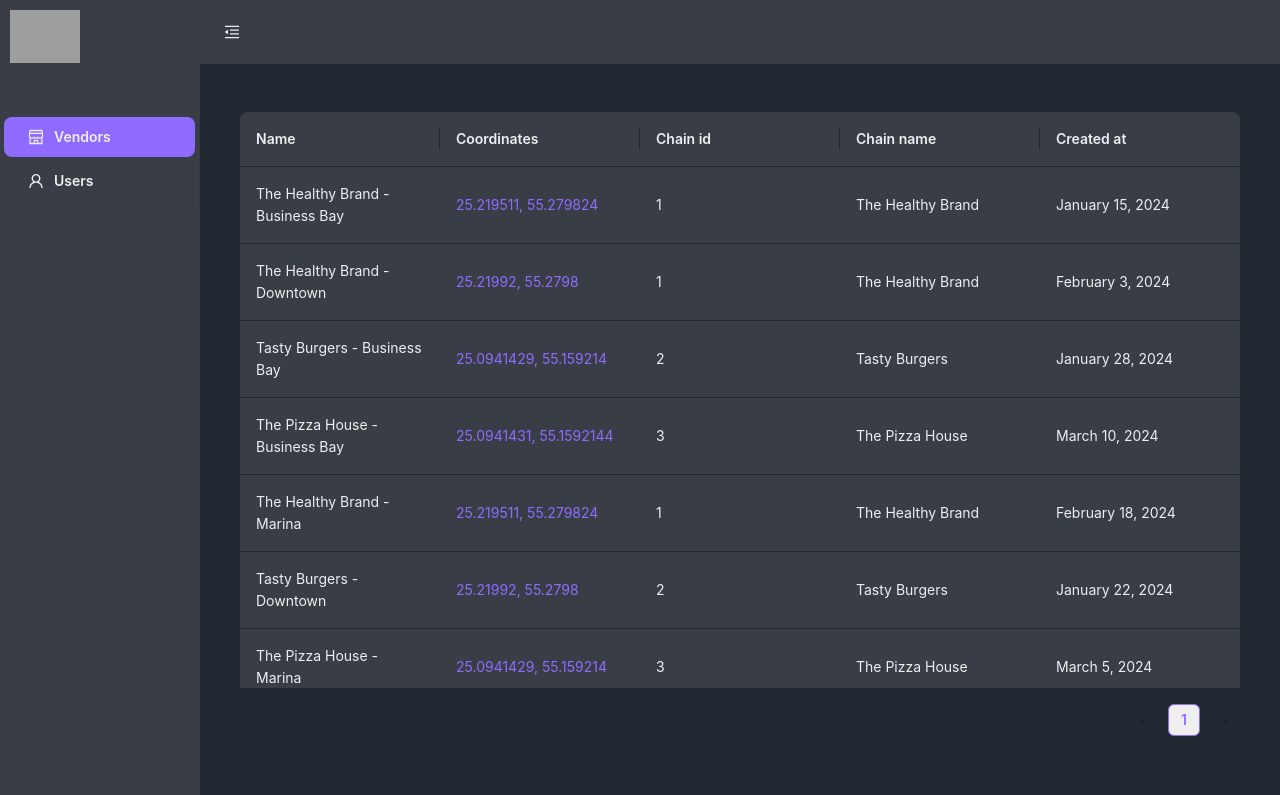
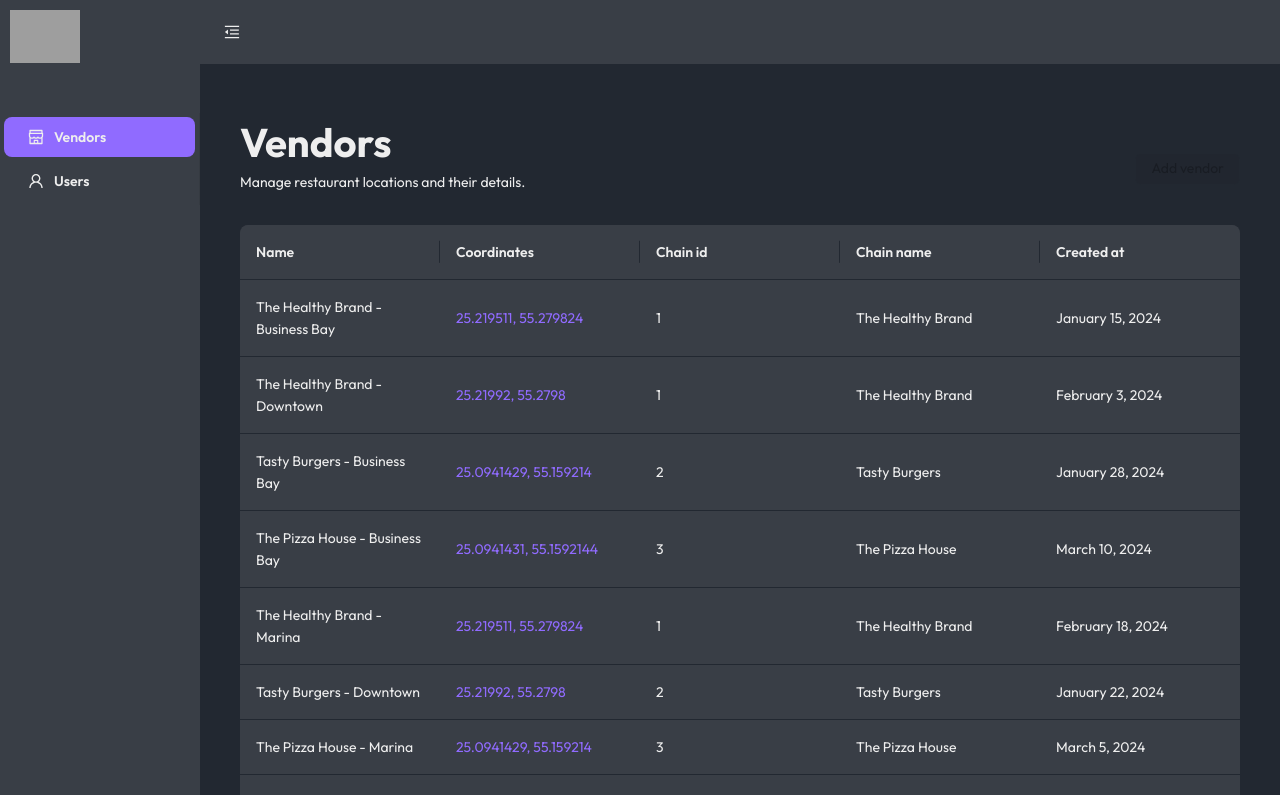
Before and after one commit to junik1337/Revly-Dashboard, a Next.js app: page /vendors in a window 1280 px wide. Shown: the top 795 px of the page. Built offline with nearby package versions, Linux system fonts and the light colour scheme; grey boxes are pictures that could not be loaded; what @ant-design/nextjs-registry would draw is missing.

Commit message:
frontend finished

```diff
--- a/app/components/Layout.tsx
+++ b/app/components/Layout.tsx
@@ -10,6 +10,7 @@ import {
 import { Button, ConfigProvider, Layout, Menu } from "antd";
 import { usePathname, useRouter } from "next/navigation";
 import Image from "next/image";
+import Link from "next/link";
 
 const { Header, Sider, Content } = Layout;
 
@@ -58,6 +59,14 @@ const AppLayoutProvider: React.FC<{ children: React.ReactNode }> = ({
             colorText: "var(--color-myWhite)",
             colorBorder: "var(--color-myBlack)",
           },
+          Button: {
+            colorPrimary: "var(--color-myViolet)",
+            colorPrimaryHover: "var(--color-myViolet)",
+            colorPrimaryActive: "var(--color-myViolet)",
+            colorBgContainer: "var(--color-myWhite)",
+            colorText: "var(--color-myBlack)",
+            colorBorder: "var(--color-myBlack)",
+          },
         },
       }}
     >
@@ -68,13 +77,19 @@ const AppLayoutProvider: React.FC<{ children: React.ReactNode }> = ({
           collapsed={collapsed}
           style={{ backgroundColor: "var(--color-myGrey)" }}
         >
+          <Link href="/">
             <Image
               src="https://cdn.prod.website-files.com/66be4630db3d6b1bfd791b23/66be5673f24147259459348a_Logo.svg"
               width={70}
               height={70}
               alt="logo"
-            style={{ margin: "10px", marginLeft: "10px", marginBottom: "50px" }}
+              style={{
+                margin: "10px",
+                marginLeft: "10px",
+                marginBottom: "50px",
+              }}
             />
+          </Link>
 
           <Menu
             style={{
--- a/app/globals.css
+++ b/app/globals.css
@@ -1,3 +1,4 @@
+@import url("https://fonts.googleapis.com/css2?family=Outfit:wght@100..900&display=swap");
 @import "tailwindcss";
 
 @theme {
@@ -10,6 +11,10 @@
 .leaflet-container {
   width: 100%;
   height: 100%;
+}
+
+* {
+  font-family: "Outfit";
 }
 
 body {
--- a/app/layout.tsx
+++ b/app/layout.tsx
@@ -1,16 +1,9 @@
 import type { Metadata } from "next";
-import { Source_Code_Pro } from "next/font/google";
 import { AntdRegistry } from "@ant-design/nextjs-registry";
 import AppLayoutProvider from "./components/Layout";
 
 import "@ant-design/v5-patch-for-react-19";
 import "./globals.css";
-
-const sourceCodePro = Source_Code_Pro({
-  variable: "--font-source-code-pro",
-  subsets: ["latin"],
-  weight: ["200", "300", "400", "500", "600", "700", "800", "900"],
-});
 
 export const metadata: Metadata = {
   title: "Revly Dashboard",
@@ -24,9 +17,7 @@ export default function RootLayout({
 }>) {
   return (
     <html lang="en">
-      <body
-        className={`${sourceCodePro.className} ${sourceCodePro.variable} antialiased`}
-      >
+      <body className={`antialiased`}>
         <AntdRegistry>
           <AppLayoutProvider>{children}</AppLayoutProvider>
         </AntdRegistry>
--- a/app/page.tsx
+++ b/app/page.tsx
@@ -11,7 +11,7 @@ export default function Home() {
   }, [router]);
 
   return (
-    <div className="flex justify-center items-center h-screen">
+    <div className="flex justify-center items-center h-full">
       <div className="mx-auto w-[600px] bg-myBlack rounded-xl overflow-hidden drop-shadow-2xl">
         <div className="bg-myGrey flex items-center p-[20px] text-white relative rounded-t-xl">
           <div className="flex absolute left-3 space-x-2">
--- a/app/users/page.tsx
+++ b/app/users/page.tsx
@@ -1,7 +1,7 @@
 "use client";
 
 import React from "react";
-import { Switch, Table, Tag } from "antd";
+import { Button, Switch, Table, Tag } from "antd";
 
 const { Column } = Table;
 
@@ -109,6 +109,29 @@ const data: DataType[] = [
 ];
 
 const usersPage = () => (
+  <div>
+    <div className="flex justify-between items-center">
+      <div>
+        <h1
+          style={{
+            fontSize: "2.5rem",
+            fontWeight: "bold",
+            color: "var(--color-myWhite)",
+            marginLeft: "0",
+          }}
+        >
+          Users
+        </h1>
+        <h6
+          style={{ marginBottom: "2rem" }}
+          className="text-myWhite"
+        >
+          Manage and monitor users&apos;s actions.
+        </h6>
+      </div>
+
+      <Button disabled>Add user</Button>
+    </div>
     <Table<DataType>
       dataSource={data}
       className="h-full"
@@ -196,6 +219,7 @@ const usersPage = () => (
         )}
       />
     </Table>
+  </div>
 );
 
 export default usersPage;
--- a/app/vendors/page.tsx
+++ b/app/vendors/page.tsx
@@ -1,7 +1,7 @@
 "use client";
 
 import React from "react";
-import { Table } from "antd";
+import { Button, Table } from "antd";
 
 const { Column } = Table;
 
@@ -98,9 +98,32 @@ const data: DataType[] = [
 ];
 
 const vendorsPage = () => (
+  <div>
+    <div className="flex justify-between items-center">
+      <div>
+        <h1
+          style={{
+            fontSize: "2.5rem",
+            fontWeight: "bold",
+            color: "var(--color-myWhite)",
+            marginLeft: "0",
+          }}
+        >
+          Vendors
+        </h1>
+        <h6
+          style={{ marginBottom: "2rem" }}
+          className="text-myWhite"
+        >
+          Manage restaurant locations and their details.
+        </h6>
+      </div>
+
+      <Button disabled>Add vendor</Button>
+    </div>
     <Table<DataType>
       dataSource={data}
-    className="max-h-[100vh]"
+      className="h-full"
       scroll={{ y: "100vh" }}
     >
       <Column
@@ -147,6 +170,7 @@ const vendorsPage = () => (
         )}
       />
     </Table>
+  </div>
 );
 
 export default vendorsPage;
```
Lines whose indentation alone changed are shown as unchanged.
